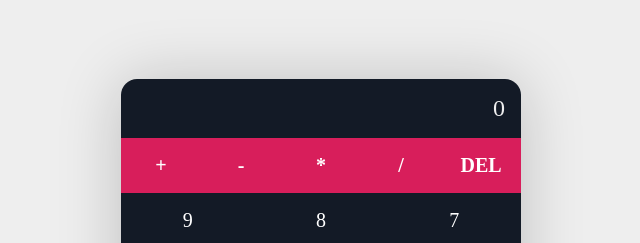
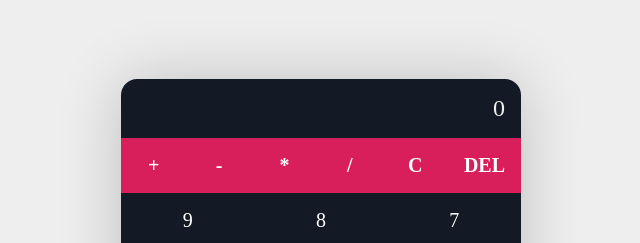
Before and after one commit to KaioSiq/react-calculator, a React (Create React App) app: page / in a window 1280 px wide. Shown: the part 154-397 px from the top of the page, without its empty margins (319-959 px from the left). Built offline with nearby package versions, Linux system fonts and the light colour scheme.

Commit message:
clear added

```diff
--- a/src/App.js
+++ b/src/App.js
@@ -4,7 +4,7 @@ function App() {
 	const [calc, setCalc] = useState("");
 	const [result, setResult] = useState("");
 
-	const ops = ['+','-','*','/'];
+	const ops = ['+','-','*','/','C'];
 
 	const updateCalc = vaLue => {
 		if (
@@ -52,6 +52,11 @@ function App() {
 		setCalc(value);
 	}
 
+	const clearAll = () => {
+		setCalc('0');
+		setResult('0');
+	}
+
 	return (
 		<div className="App">
 			<div className="calculator">
@@ -65,6 +70,7 @@ function App() {
 				<button onClick={() => updateCalc('-')}>-</button>
 				<button onClick={() => updateCalc('*')}>*</button>
 				<button onClick={() => updateCalc('/')}>/</button>
+				<button onClick={clearAll}>C</button>
 
 				<button onClick={deleteLast}>DEL</button>
 			</div>
```
